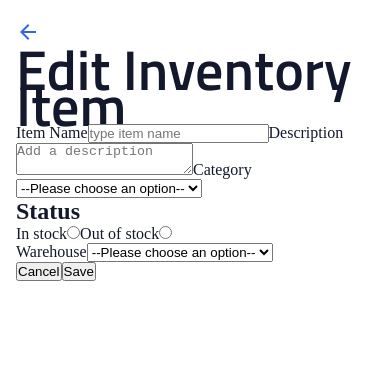
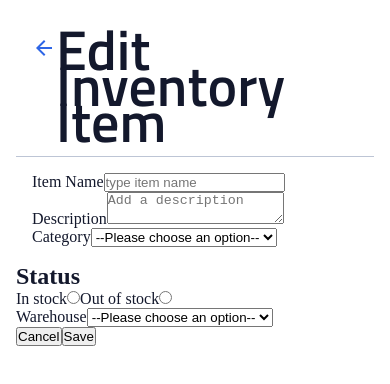
Before and after one commit to YongshengGong/apr24-instock-frontend, a React (Vite) app: page / in a window 390 px wide. Shown: the top 384 px of the page. Built offline with nearby package versions, Linux system fonts and the light colour scheme.

Commit message:
adds scss mobile view

```diff
--- a/src/components/EditInventoryItem/EditInventoryItem.scss
+++ b/src/components/EditInventoryItem/EditInventoryItem.scss
@@ -17,6 +17,19 @@
     font-weight: 600;
     font-size: $mobile-h1PageHeader_textSize;
     line-height: $mobile-h1PageHeader_lineHeight;
-    // flex-direction: row;
+    display: flex;
+    flex-direction: row;
+    padding: 1rem;
+    border-bottom: 1px solid $cloud-outlines-dividers-borders-tableSortingIcon;
   }
 }
+.edit-inventory__form {
+  display: flex;
+  flex-direction: column;
+}
+
+.item-details {
+  padding: 1rem;
+  display: flex;
+  flex-direction: column;
+}
```
